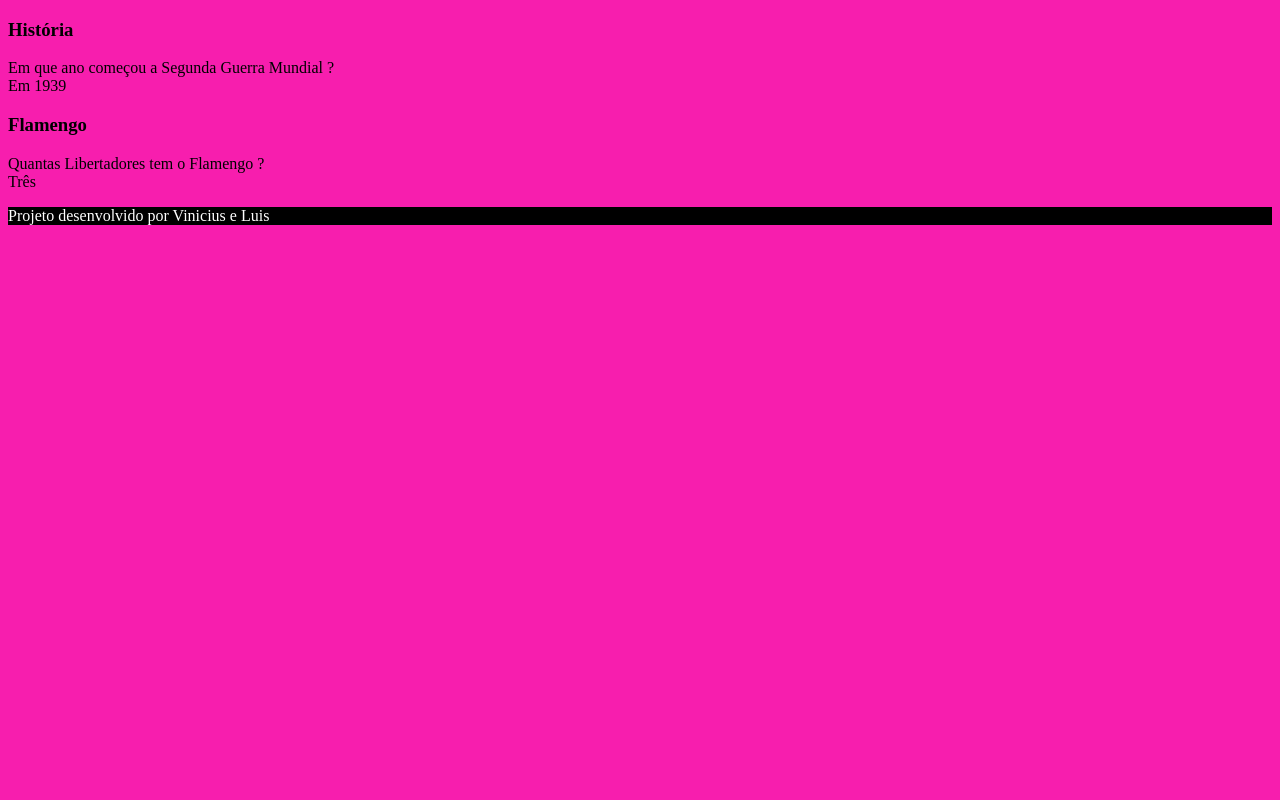
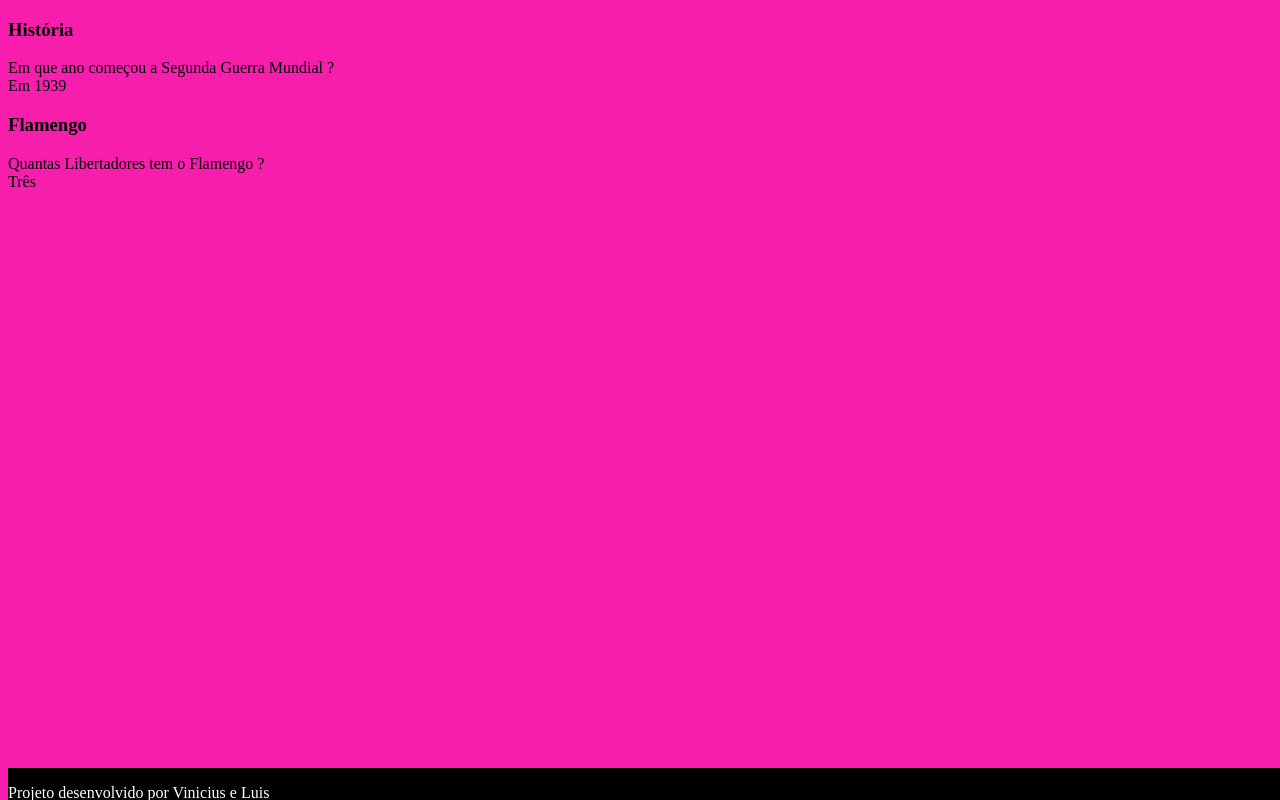
Before and after one commit to Luis-Travensoli/FlashCard, a plain HTML site: page index.html in a window 1280 px wide. Drawn offline with Linux system fonts and the light colour scheme.

Commit message:
iiiiiiiiiiiiiiiiiiiiiiiii

```diff
--- a/assets/style.css
+++ b/assets/style.css
@@ -4,4 +4,8 @@
 footer {
     background-color: black;
     color: white;
+    position: fixed;
+    bottom: 0;
+    width: 100%;
+    height: 2rem;
 }
```
